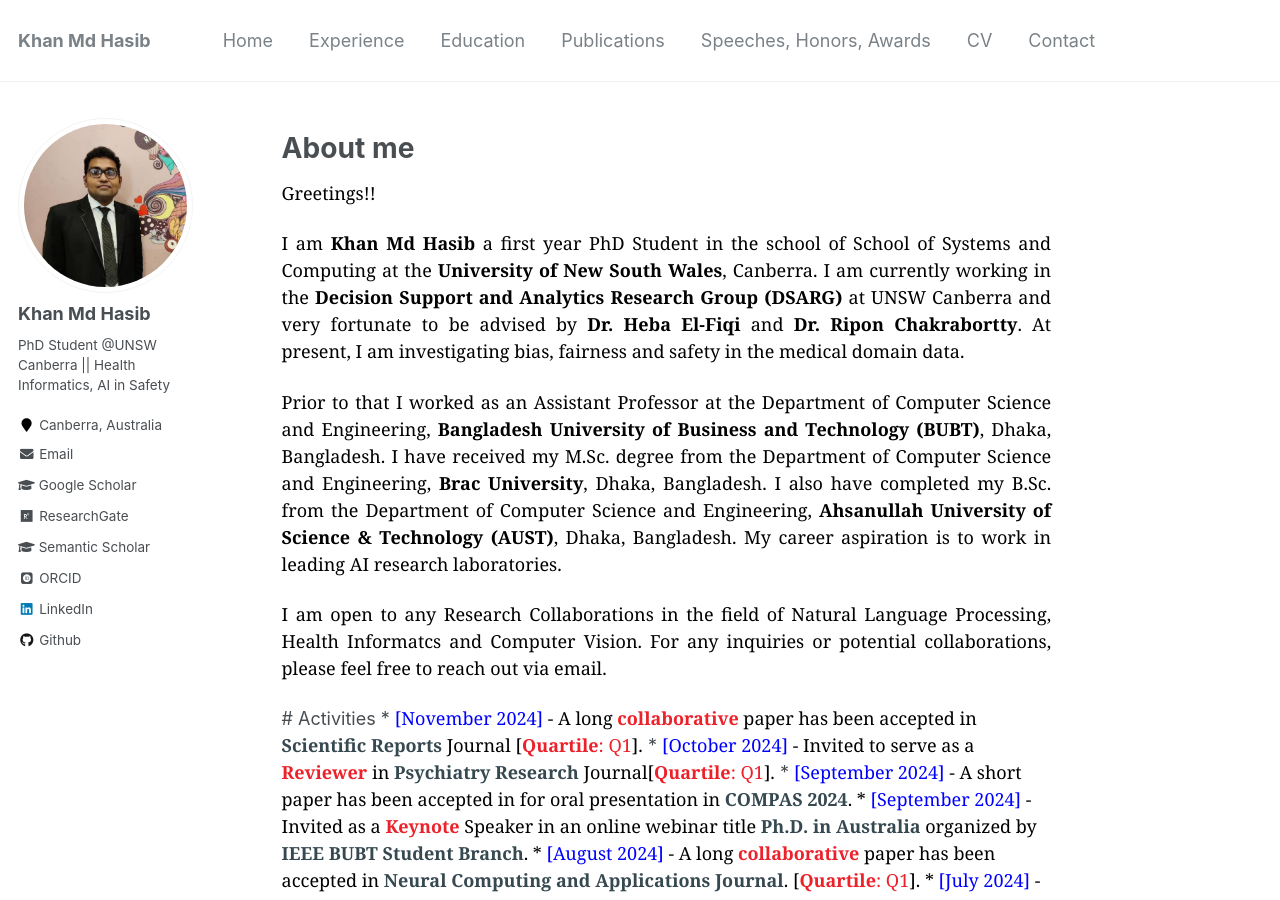
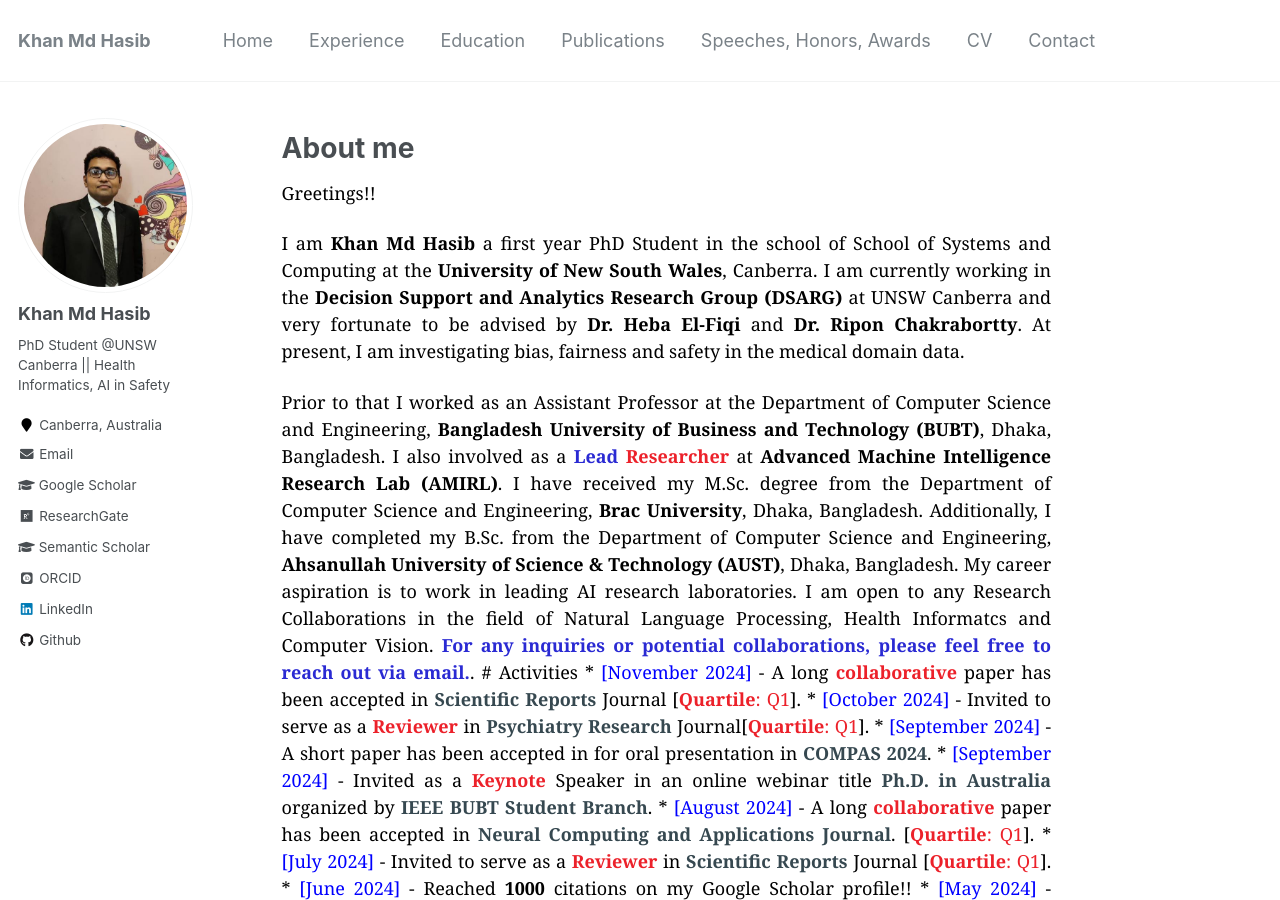
Before and after one commit to hasibaust13/hasibaust13.github.io, a Jekyll site: the page built from _pages/about.md, in a window 1280 px wide and 900 px high. Built offline with Jekyll 4.4.1, drawn with Linux system fonts in a browser that asks for light colours; some web fonts are replaced.

Commit message:
about.md

```diff
--- a/_pages/about.md
+++ b/_pages/about.md
@@ -14,9 +14,10 @@
 
 <p style="text-align:justify; color:black; font-family:Georgia"> I am <b>Khan Md Hasib</b> a first year PhD Student in the school of School of Systems and Computing at the <b><a href="https://www.unsw.edu.au/canberra" target="_blank" style="color:black;">University of New South Wales</a></b>, Canberra. I am currently working in the <b><a href="https://www.unsw.edu.au/canberra/our-research/research-centres-institutes/dsar-group" target="_blank" style="color:black;">Decision Support and Analytics Research Group (DSARG)</a></b> at UNSW Canberra and very fortunate to be advised by <b><a href="https://www.unsw.edu.au/staff/heba-el-fiqi" target="_blank" style="color:black;">Dr. Heba El-Fiqi</a></b> and <b><a href="https://www.unsw.edu.au/staff/ripon-chakrabortty" target="_blank" style="color:black;">Dr. Ripon Chakrabortty</a></b>. At present, I am investigating bias, fairness and safety in the medical domain data.</p>
 
-<p style="text-align:justify; color:black; font-family:Georgia">Prior to that I worked as an Assistant Professor at the Department of Computer Science and Engineering, <b><a href="https://www.bubt.edu.bd" target="_blank" style="color:black;">Bangladesh University of Business and Technology (BUBT)</a></b>, Dhaka, Bangladesh. I have received my M.Sc. degree from the Department of Computer Science and Engineering, <b><a href="https://www.bracu.ac.bd/" target="_blank" style="color:black;">Brac University</a></b>, Dhaka, Bangladesh. I also have completed my B.Sc. from the Department of Computer Science and Engineering, <b><a href="https://www.aust.edu/" target="_blank" style="color:black;">Ahsanullah University of Science & Technology (AUST)</a></b>, Dhaka, Bangladesh. My career aspiration is to work in leading AI research laboratories.
+<p style="text-align:justify; color:black; font-family:Georgia">Prior to that I worked as an Assistant Professor at the Department of Computer Science and Engineering, <b><a href="https://www.bubt.edu.bd" target="_blank" style="color:black;">Bangladesh University of Business and Technology (BUBT)</a></b>, Dhaka, Bangladesh. I also involved as a <span style="color:#2a2ad3;font-weight:bold">Lead</span>  <span style="color:#ec212a;font-weight:bold">Researcher</span> at <b><a href="https://amirl.org/" target="_blank" style="color:black;">Advanced Machine Intelligence Research Lab (AMIRL)</a></b>. I have received my M.Sc. degree from the Department of Computer Science and Engineering, <b><a href="https://www.bracu.ac.bd/" target="_blank" style="color:black;">Brac University</a></b>, Dhaka, Bangladesh. Additionally, I have completed my B.Sc. from the Department of Computer Science and Engineering, <b><a href="https://www.aust.edu/" target="_blank" style="color:black;">Ahsanullah University of Science & Technology (AUST)</a></b>, Dhaka, Bangladesh. My career aspiration is to work in leading AI research laboratories.
 
-<p style="text-align:justify; color:black; font-family:Georgia"> I am open to any Research Collaborations in the field of Natural Language Processing, Health Informatcs and Computer Vision. For any inquiries or potential collaborations, please feel free to reach out via email.</p>
+I am open to any Research Collaborations in the field of Natural Language Processing, Health Informatcs and Computer Vision. <span style="color:#2a2ad3;font-weight:bold">For any inquiries or potential collaborations, please feel free to reach out via email.</span>.
+
 
 
 
```
Also changed, not shown: 2 other files.
